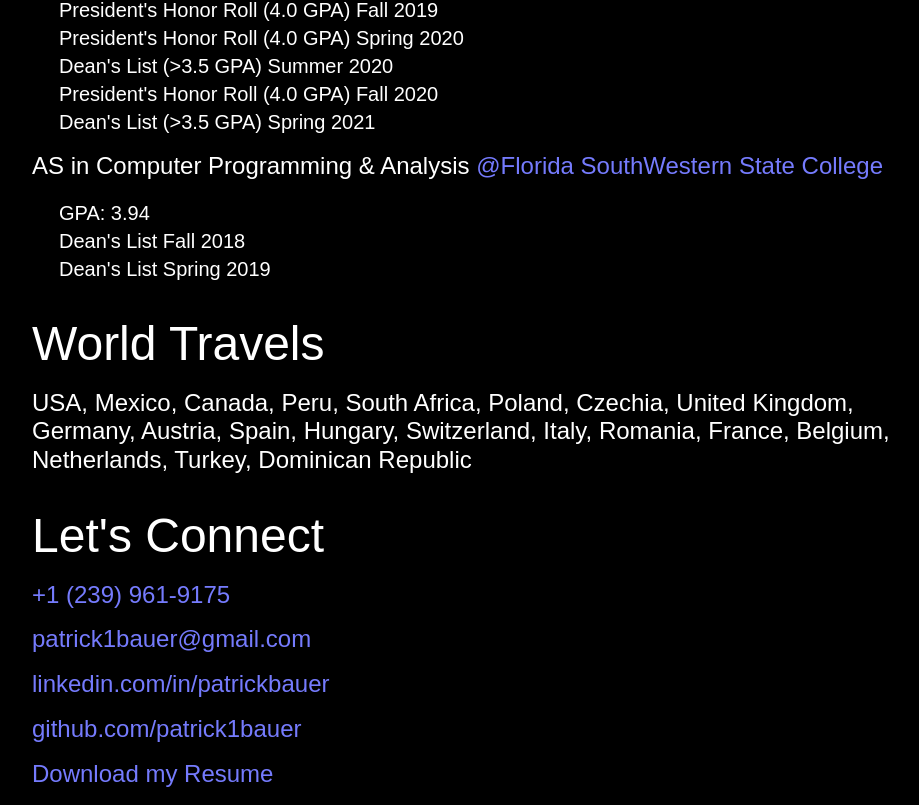
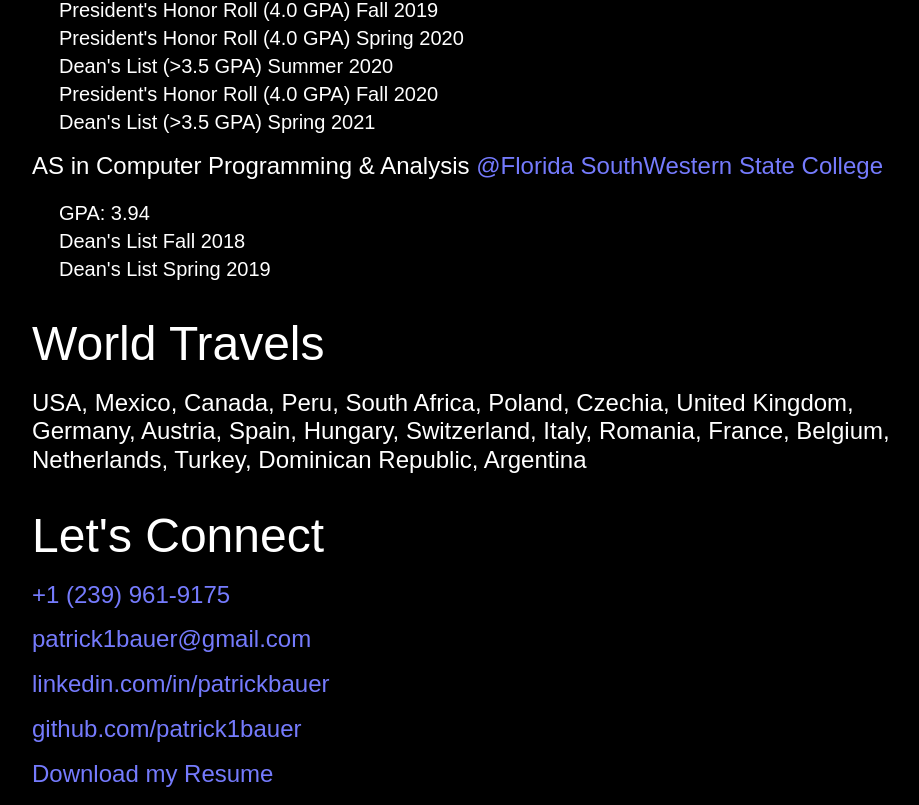
Before and after one commit to patrick1bauer/portfolio, a Next.js app: page / in a window 1280 px wide. Shown: the part 2381-3186 px from the top of the page, without its empty margins (148-1067 px from the left). Built offline with nearby package versions, Linux system fonts and the light colour scheme.

Commit message:
Update index.jsx

```diff
--- a/pages/index.jsx
+++ b/pages/index.jsx
@@ -104,7 +104,7 @@ export default function Home() {
         </div>
 
         <h1>World Travels</h1>
-        <h2>USA, Mexico, Canada, Peru, South Africa, Poland, Czechia, United Kingdom, Germany, Austria, Spain, Hungary, Switzerland, Italy, Romania, France, Belgium, Netherlands, Turkey, Dominican Republic</h2>
+        <h2>USA, Mexico, Canada, Peru, South Africa, Poland, Czechia, United Kingdom, Germany, Austria, Spain, Hungary, Switzerland, Italy, Romania, France, Belgium, Netherlands, Turkey, Dominican Republic, Argentina</h2>
 
         <h1>Let's Connect</h1>
         <h2><CopyText text="+1 (239) 961-9175" feedbackMessage="Phone copied to clipboard!"/></h2>
```
